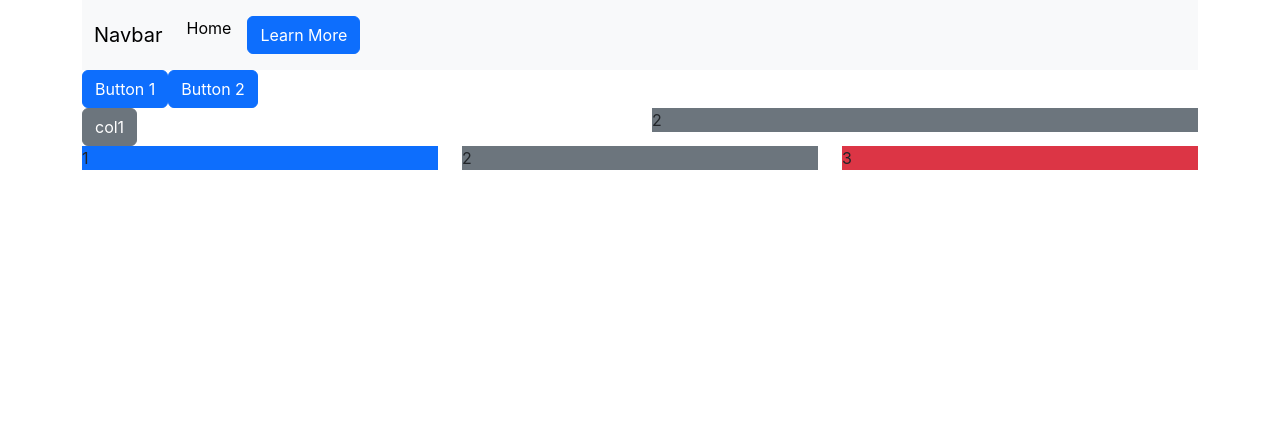
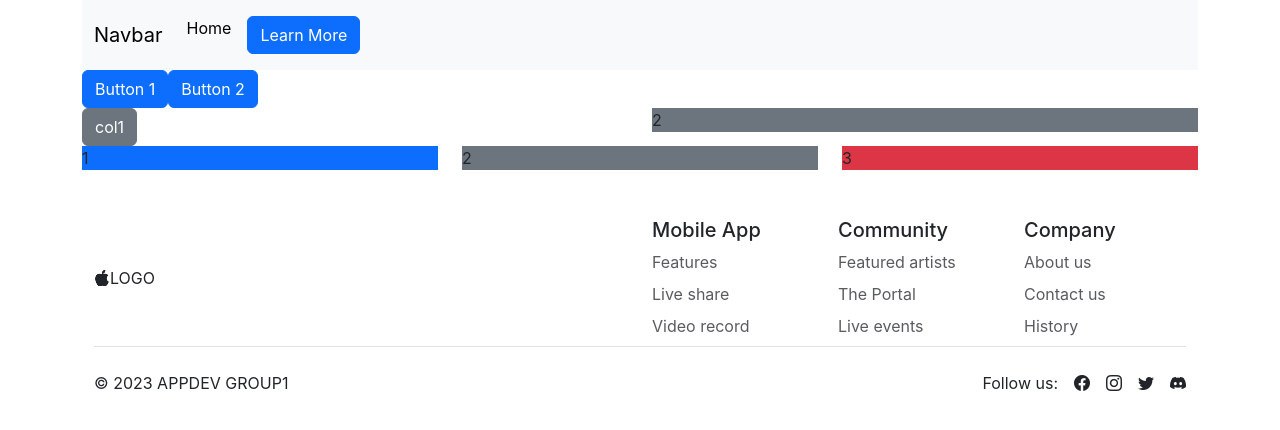
Before and after one commit to oliverkean/FINALPROJECT_GROUP1, a React (Create React App) app in the folder finalproject_g1/: page / in a window 1280 px wide. Shown: the top 430 px of the page. Built offline with nearby package versions, Linux system fonts and the light colour scheme.

Commit message:
footer bois

```diff
--- a/finalproject_g1/public/index.html
+++ b/finalproject_g1/public/index.html
@@ -15,6 +15,11 @@
       user's mobile device or desktop. See https://developers.google.com/web/fundamentals/web-app-manifest/
     -->
     <link rel="manifest" href="%PUBLIC_URL%/manifest.json" />
+
+    <!-- Bootstrap CSS -->
+    <link href="https://cdn.jsdelivr.net/npm/bootstrap@5.3.0/dist/css/bootstrap.min.css" rel="stylesheet">
+    <link rel="stylesheet" href="https://cdn.jsdelivr.net/npm/bootstrap-icons@1.7.2/font/bootstrap-icons.css">
+
     <!-- Bootstrap -->
     <link href="https://cdn.jsdelivr.net/npm/bootstrap@5.3.0/dist/css/bootstrap.min.css" rel="stylesheet" integrity="sha384-9ndCyUaIbzAi2FUVXJi0CjmCapSmO7SnpJef0486qhLnuZ2cdeRhO02iuK6FUUVM" crossorigin="anonymous">
     <script src="https://cdn.jsdelivr.net/npm/bootstrap@5.3.0/dist/js/bootstrap.bundle.min.js" integrity="sha384-geWF76RCwLtnZ8qwWowPQNguL3RmwHVBC9FhGdlKrxdiJJigb/j/68SIy3Te4Bkz" crossorigin="anonymous"></script>
--- /dev/null
+++ b/finalproject_g1/src/Components/Footer.js
@@ -0,0 +1,62 @@
+import React from 'react'
+
+function Footer() {
+  return (
+    <div className="container">
+    <footer className="py-5">
+        <div className="row">
+        <div className="col-2">
+            <br/><br/>
+            <i className="bi bi-apple"></i>LOGO
+        </div>
+
+        <div className="col-2">
+        </div>
+
+        <div className="col-2">
+        </div>
+
+        <div className="col-2">
+            <h5>Mobile App</h5>
+            <ul className="nav flex-column">
+            <li className="nav-item mb-2"><a href="#" className="nav-link p-0 text-muted">Features</a></li>
+            <li className="nav-item mb-2"><a href="#" className="nav-link p-0 text-muted">Live share</a></li>
+            <li className="nav-item mb-2"><a href="#" className="nav-link p-0 text-muted">Video record</a></li>
+            </ul>
+        </div>
+
+        <div className="col-2">
+            <h5>Community</h5>
+            <ul className="nav flex-column">
+            <li className="nav-item mb-2"><a href="#" className="nav-link p-0 text-muted">Featured artists</a></li>
+            <li className="nav-item mb-2"><a href="#" className="nav-link p-0 text-muted">The Portal</a></li>
+            <li className="nav-item mb-2"><a href="#" className="nav-link p-0 text-muted">Live events</a></li>
+            </ul>
+        </div>
+
+        <div className="col-2">
+            <h5>Company</h5>
+            <ul className="nav flex-column">
+            <li className="nav-item mb-2"><a href="#" className="nav-link p-0 text-muted">About us</a></li>
+            <li className="nav-item mb-2"><a href="#" className="nav-link p-0 text-muted">Contact us</a></li>
+            <li className="nav-item mb-2"><a href="#" className="nav-link p-0 text-muted">History</a></li>
+            </ul>
+        </div>
+
+        </div>
+
+        <div className="d-flex justify-content-between py-4 border-top">
+        <p>© 2023 APPDEV GROUP1</p>
+        <ul className="list-unstyled d-flex">Follow us:
+            <li className="ms-3"><a className="link-dark" href="#"><i class="bi bi-facebook"></i></a></li>
+            <li className="ms-3"><a className="link-dark" href="#"><i class="bi bi-instagram"></i></a></li>
+            <li className="ms-3"><a className="link-dark" href="#"><i class="bi bi-twitter"></i></a></li>
+            <li className="ms-3"><a className="link-dark" href="#"><i class="bi bi-discord"></i></a></li>
+        </ul>
+        </div>
+    </footer>
+    </div>
+  )
+}
+
+export default Footer
--- a/finalproject_g1/src/Pages/LandingPage.js
+++ b/finalproject_g1/src/Pages/LandingPage.js
@@ -3,6 +3,7 @@ import ButtonLink from "../Components/ButtonLink";
 import TwoColGrid from "../Layouts/TwoColGrid";
 import ThreeColGrid from "../Layouts/ThreeColGrid";
 import Navbar from "../Components/Navbar";
+import Footer from "../Components/Footer";
 
 function LandingPage() {
     return(
@@ -34,6 +35,7 @@ function LandingPage() {
                 col2 = {<div className="bg-secondary">2</div>}
                 col3 = {<div className="bg-danger">3</div>}
             />
+            <Footer/>
         </div>
     );
 }
```
